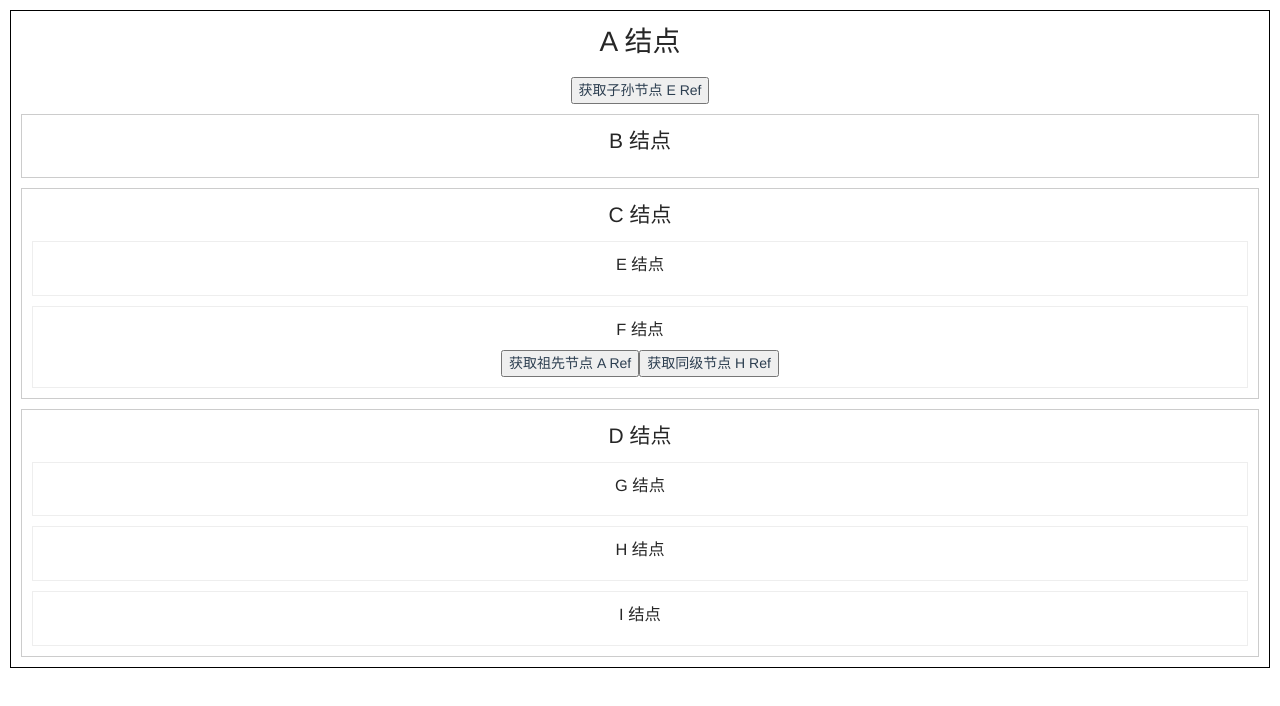
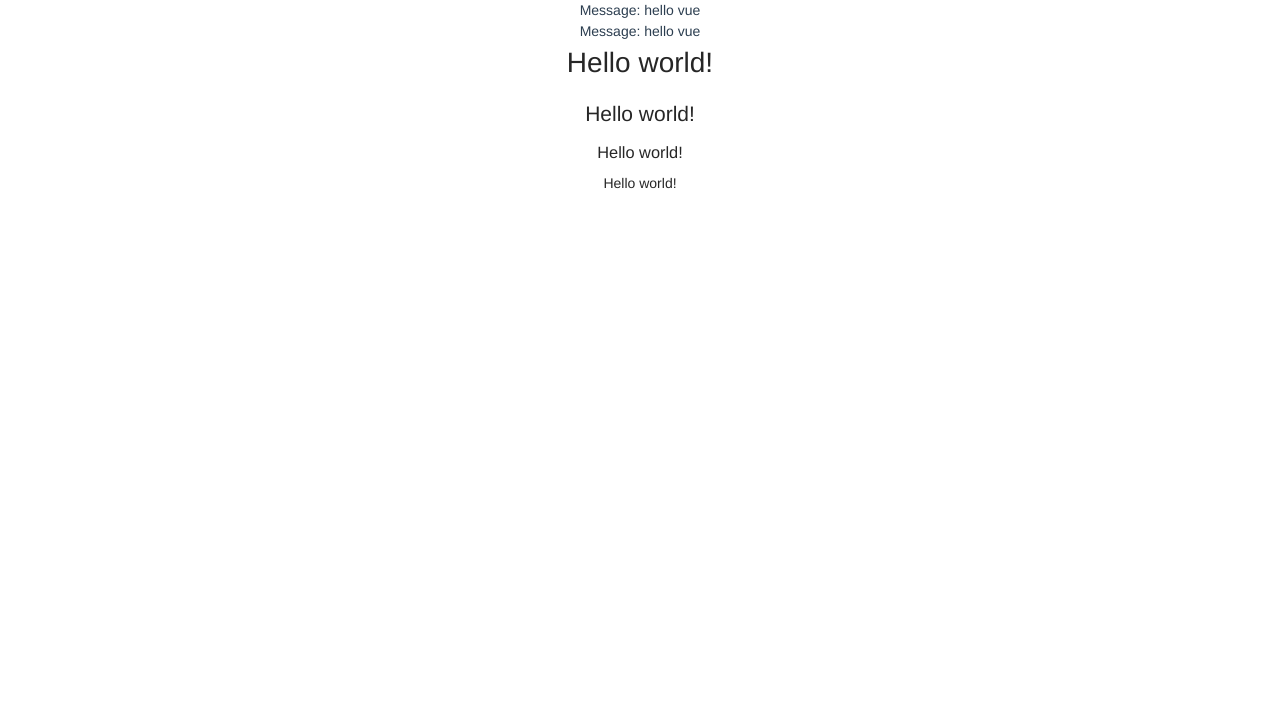
Before and after one commit to kaimo313/vue-development-practice, a Vue app in the folder vue-demo/: page / in a window 1280 px wide. Shown: the top 706 px of the page. Built offline with nearby package versions, Linux system fonts and the light colour scheme.

Commit message:
feat：demo14：template和JSX的对比以及它们的本质

```diff
--- a/vue-demo/src/App2.vue
+++ b/vue-demo/src/App2.vue
@@ -5,7 +5,7 @@
 </template>
 
 <script>
-import demo from "./views/demo13/index.vue";
+import demo from "./views/demo14/index.vue";
 
 export default {
     name: "App",
--- /dev/null
+++ b/vue-demo/src/views/demo14/AnchoredHeading.js
@@ -0,0 +1,14 @@
+export default {
+  props: {
+    level: {
+      type: Number,
+      default: 1
+    }
+  },
+  render: function(createElement) {
+    return createElement(
+      "h" + this.level, // 标签名称
+      this.$slots.default // 子元素数组
+    );
+  }
+};
--- /dev/null
+++ b/vue-demo/src/views/demo14/AnchoredHeading.jsx
@@ -0,0 +1,12 @@
+export default {
+  props: {
+    level: {
+      type: Number,
+      default: 1
+    }
+  },
+  render: function(h) {
+    const Tag = `h${this.level}`;
+    return <Tag>{this.$slots.default}</Tag>;
+  }
+};
--- /dev/null
+++ b/vue-demo/src/views/demo14/AnchoredHeading.vue
@@ -0,0 +1,30 @@
+<template>
+  <h1 v-if="level === 1">
+    <slot></slot>
+  </h1>
+  <h2 v-else-if="level === 2">
+    <slot></slot>
+  </h2>
+  <h3 v-else-if="level === 3">
+    <slot></slot>
+  </h3>
+  <h4 v-else-if="level === 4">
+    <slot></slot>
+  </h4>
+  <h5 v-else-if="level === 5">
+    <slot></slot>
+  </h5>
+  <h6 v-else-if="level === 6">
+    <slot></slot>
+  </h6>
+</template>
+<script>
+export default {
+  props: {
+    level: {
+      type: Number,
+      default: 1
+    }
+  }
+};
+</script>
--- /dev/null
+++ b/vue-demo/src/views/demo14/index.vue
@@ -0,0 +1,42 @@
+<template>
+  <div>
+    <span>Message: {{ msg }}</span>
+    <br />
+    <VNodes :vnodes="getJSXSpan()" />
+    <anchored-heading1 :level="1">Hello world!</anchored-heading1>
+    <anchored-heading2 :level="2">Hello world!</anchored-heading2>
+    <anchored-heading3 :level="3">Hello world!</anchored-heading3>
+    <VNodes :vnodes="getAnchoredHeading(4)" />
+  </div>
+</template>
+<script>
+import AnchoredHeading1 from "./AnchoredHeading.vue";
+import AnchoredHeading2 from "./AnchoredHeading.js";
+import AnchoredHeading3 from "./AnchoredHeading.jsx";
+
+export default {
+  components: {
+    AnchoredHeading1,
+    AnchoredHeading2,
+    AnchoredHeading3,
+    VNodes: {
+      functional: true,
+      render: (h, ctx) => ctx.props.vnodes
+    }
+  },
+  data() {
+    return {
+      msg: "hello vue"
+    };
+  },
+  methods: {
+    getJSXSpan() {
+      return <span>Message: {this.msg}</span>;
+    },
+    getAnchoredHeading(level) {
+      const Tag = `h${level}`;
+      return <Tag>Hello world!</Tag>;
+    }
+  }
+};
+</script>
```
